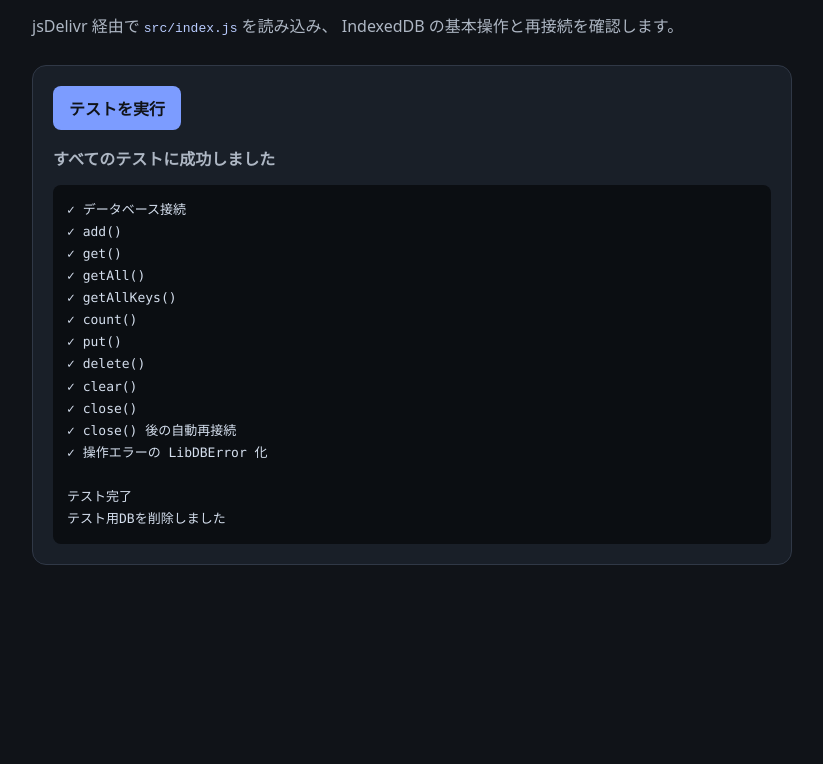
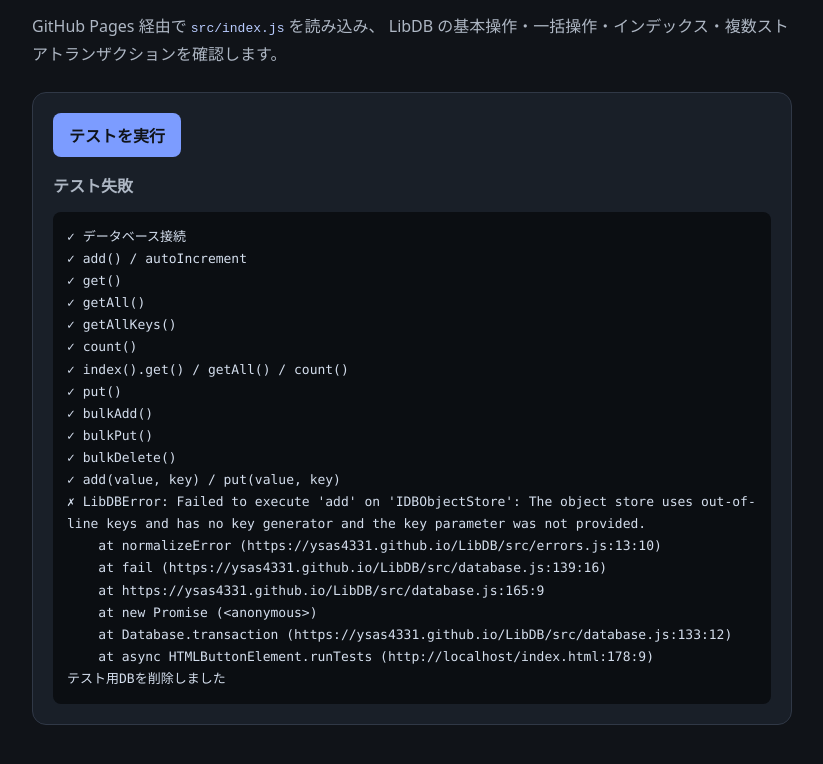
Before and after one commit to YSAS4331/LibDB, a plain HTML site: page index.html in a window 1280 px wide. Both pictures are taken after a click on the button "テストを実行". Shown: the part 102-866 px from the top of the page, without its empty margins (228-1051 px from the left). Before the commit the page ends 800 px from the top, so only its background shows below. Drawn offline with Linux system fonts and the light colour scheme.

Commit message:
Load LibDB from GitHub Pages and test expanded APIs

```diff
--- a/index.html
+++ b/index.html
@@ -55,8 +55,8 @@
 <body>
   <h1>LibDB テスト</h1>
   <p>
-    jsDelivr 経由で <code>src/index.js</code> を読み込み、
-    IndexedDB の基本操作と再接続を確認します。
+    GitHub Pages 経由で <code>src/index.js</code> を読み込み、
+    LibDB の基本操作・一括操作・インデックス・複数ストアトランザクションを確認します。
   </p>
 
   <section class="panel">
@@ -67,7 +67,7 @@
 
   <script type="module">
     import { LibDB, LibDBError } from
-      "https://cdn.jsdelivr.net/gh/YSAS4331/LibDB@main/src/index.js";
+      "https://ysas4331.github.io/LibDB/src/index.js?v=20261122-2";
 
     // DevTools のコンソールからも使えるようにグローバルへ公開
     Object.assign(globalThis, { LibDB, LibDBError });
@@ -103,8 +103,16 @@
       let db;
 
       try {
-        db = new LibDB(dbName, undefined, {
-          records: "id"
+        db = new LibDB(dbName, 1, {
+          records: {
+            keyPath: "id",
+            autoIncrement: true,
+            indexes: [
+              { name: "byName", keyPath: "name" }
+            ]
+          },
+          external: {},
+          logs: {}
         });
         await db.ready;
         assert(true, "データベース接続");
@@ -112,16 +120,14 @@
         const records = db.store("records");
 
         const firstKey = await records.add({
-          id: 1,
           name: "Alice",
           score: 100
         });
         await records.add({
-          id: 2,
           name: "Bob",
           score: 80
         });
-        assert(firstKey === 1, "add()");
+        assert(firstKey === 1, "add() / autoIncrement");
 
         const one = await records.get(1);
         assert(one?.name === "Alice", "get()");
@@ -135,6 +141,12 @@
         const total = await records.count();
         assert(total === 2, "count()");
 
+        const byName = records.index("byName");
+        const alice = await byName.get("Alice");
+        const named = await byName.getAll("Alice");
+        const namedCount = await byName.count("Alice");
+        assert(alice?.name === "Alice" && named.length === 1 && namedCount === 1, "index().get() / getAll() / count()");
+
         await records.put({
           id: 1,
           name: "Alice",
@@ -143,8 +155,34 @@
         const updated = await records.get(1);
         assert(updated.score === 120, "put()");
 
+        await records.bulkAdd([
+          { name: "Carol", score: 70 },
+          { name: "Dave", score: 60 }
+        ]);
+        assert(await records.count() === 4, "bulkAdd()");
+
+        await records.bulkPut([
+          { id: 1, name: "Alice", score: 130 },
+          { id: 2, name: "Bob", score: 90 }
+        ]);
+        assert((await records.get(1)).score === 130, "bulkPut()");
+
+        await records.bulkDelete([3, 4]);
+        assert(await records.count() === 2, "bulkDelete()");
+
+        const external = db.store("external");
+        const externalKey = await external.add({ value: "first" }, "custom-key");
+        await external.put({ value: "updated" }, "custom-key");
+        assert(externalKey === "custom-key" && (await external.get("custom-key")).value === "updated", "add(value, key) / put(value, key)");
+
+        await db.transaction(["records", "logs"], "readwrite", (stores) => {
+          stores.records.put({ id: 10, name: "Transaction", score: 1 });
+          stores.logs.add({ message: "transaction completed" });
+        });
+        assert((await records.get(10))?.name === "Transaction" && await db.store("logs").count() === 1, "db.transaction()");
+
         await records.delete(2);
-        assert(await records.count() === 1, "delete()");
+        assert(await records.count() === 2, "delete()");
 
         await records.clear();
         assert(await records.count() === 0, "clear()");
@@ -182,7 +220,7 @@
 
     runButton.addEventListener("click", runTests);
     status.textContent = "ライブラリの読み込みに成功しました";
-    write("jsDelivr から LibDB を読み込みました。");
+    write("GitHub Pages から LibDB を読み込みました。");
   </script>
 </body>
 </html>
```
